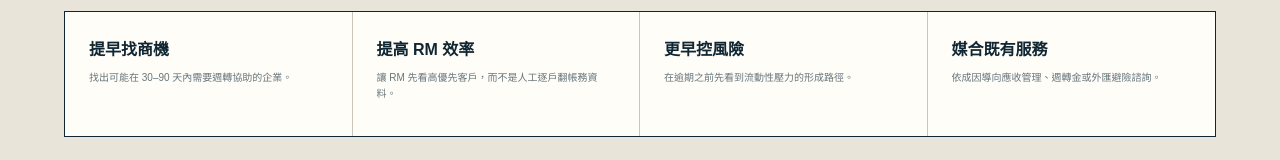
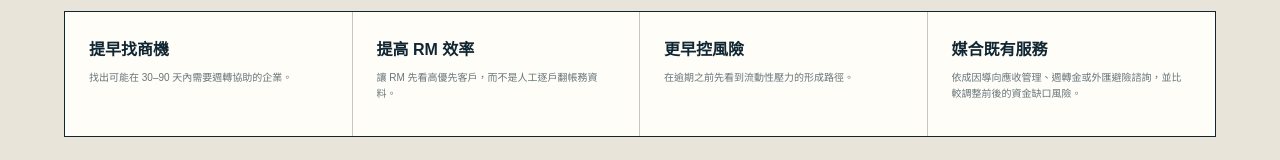
Before and after one commit to zy315220-bit/ai-stock-platform, a Next.js app in the folder frontend/: page /tbb-sme-2026 in a window 1280 px wide. Shown: the part 3156-3316 px from the top of the page. Built offline with nearby package versions, Linux system fonts and the light colour scheme; no server answers.

Commit message:
docs: surface adjustment guidance in SME value proposition

```diff
--- a/frontend/app/tbb-sme-2026/page.tsx
+++ b/frontend/app/tbb-sme-2026/page.tsx
@@ -102,7 +102,7 @@ export default function Page() {
           <article><strong>提早找商機</strong><p>找出可能在 30–90 天內需要週轉協助的企業。</p></article>
           <article><strong>提高 RM 效率</strong><p>讓 RM 先看高優先客戶，而不是人工逐戶翻帳務資料。</p></article>
           <article><strong>更早控風險</strong><p>在逾期之前先看到流動性壓力的形成路徑。</p></article>
-          <article><strong>媒合既有服務</strong><p>依成因導向應收管理、週轉金或外匯避險諮詢。</p></article>
+          <article><strong>媒合既有服務</strong><p>依成因導向應收管理、週轉金或外匯避險諮詢，並比較調整前後的資金缺口風險。</p></article>
         </div>
       </section>
 
```
